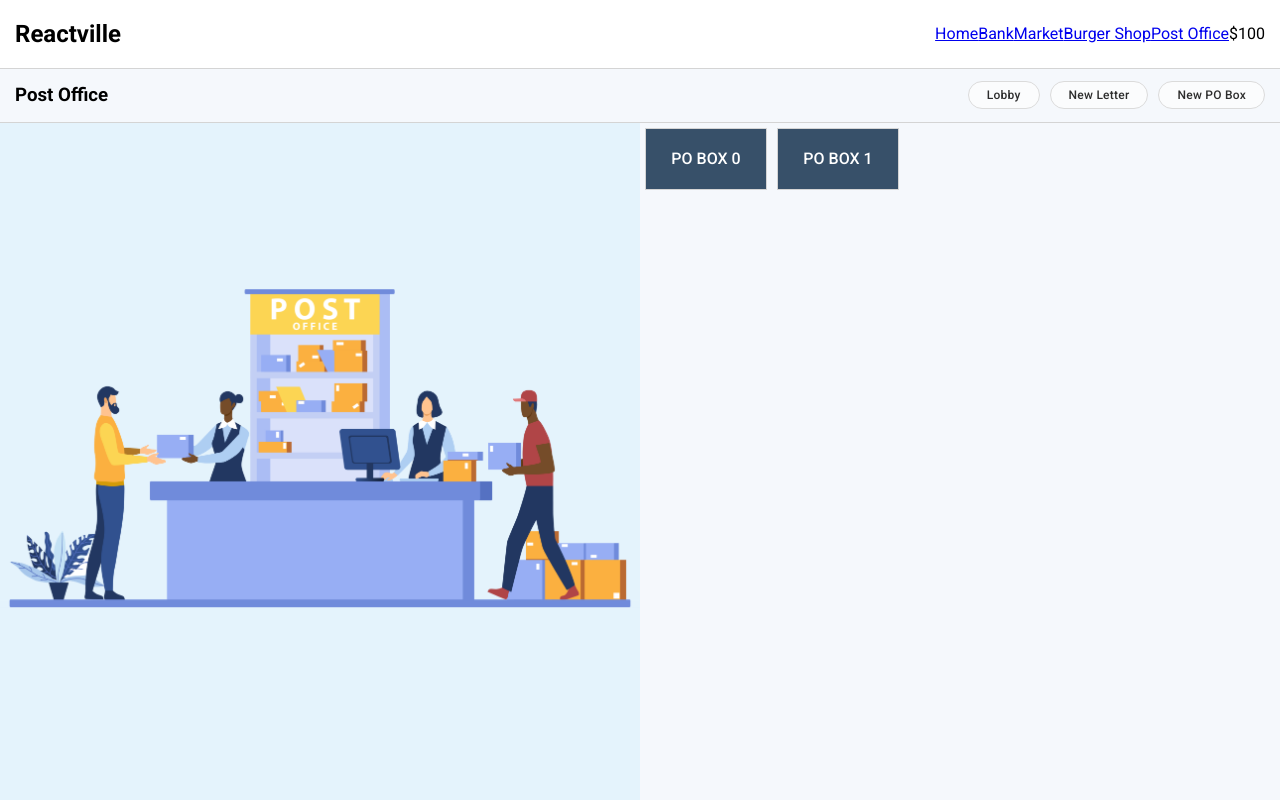
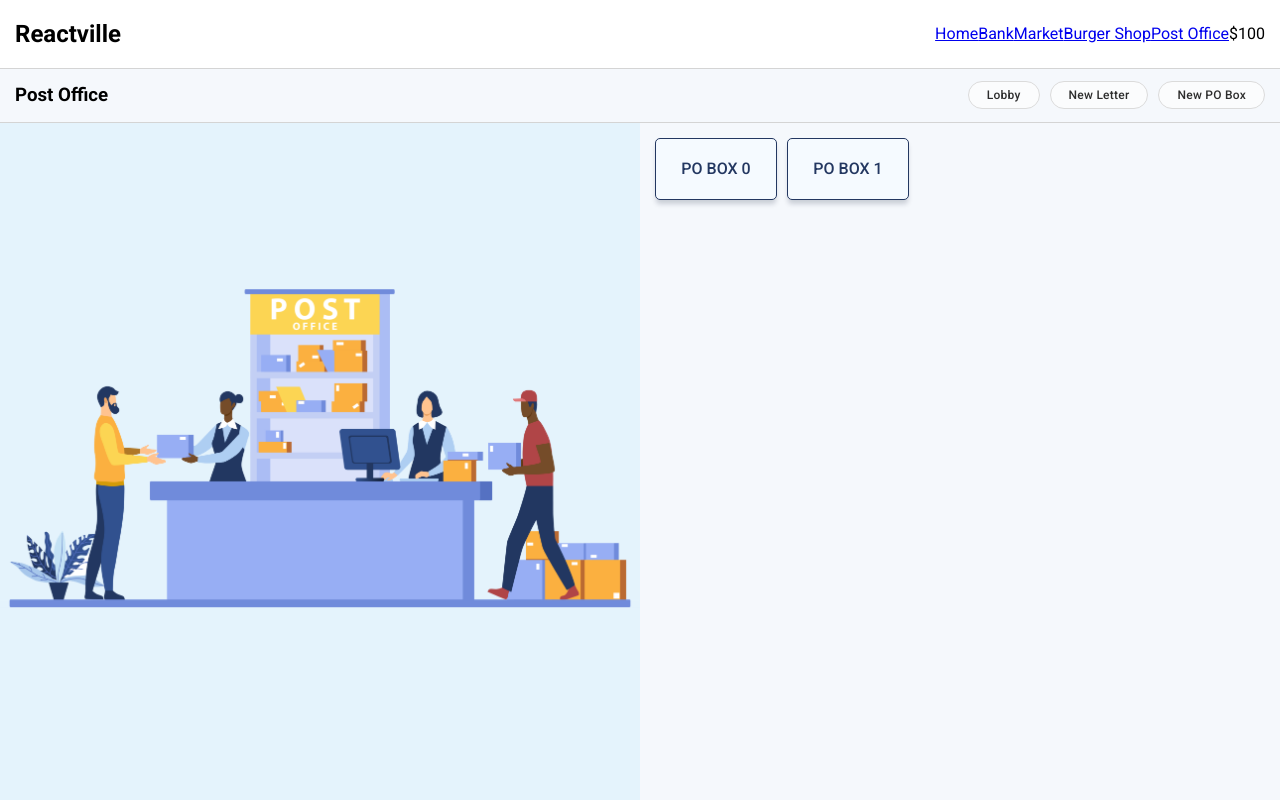
Before and after one commit to whlong1/reactville, a React (Create React App) app: page /postoffice in a window 1280 px wide. Built offline with nearby package versions, Linux system fonts and the light colour scheme.

Commit message:
revise pobox styling

```diff
--- a/src/styles/mail.css
+++ b/src/styles/mail.css
@@ -48,6 +48,7 @@
 }
 
 .po-box-list {
+  padding: 10px;
   display: flex;
   flex-wrap: wrap;
 }
@@ -57,13 +58,15 @@
   width: 120px;
   height: 60px;
   display: flex;
-  color: white;
+  color: #233761;
   font-weight: 500;
+  border-radius: 5px;
   align-items: center;
   text-decoration: none;
   justify-content: center;
-  background-color: #375069;
-  border: 1px solid rgb(212, 212, 212);
+  border: 1px solid #233761;
+  background-color: #f5faff;
+  box-shadow: 0px 5px 5px -1px rgba(2,15,46,0.18);
 }
 
 .post-office-form {
```
